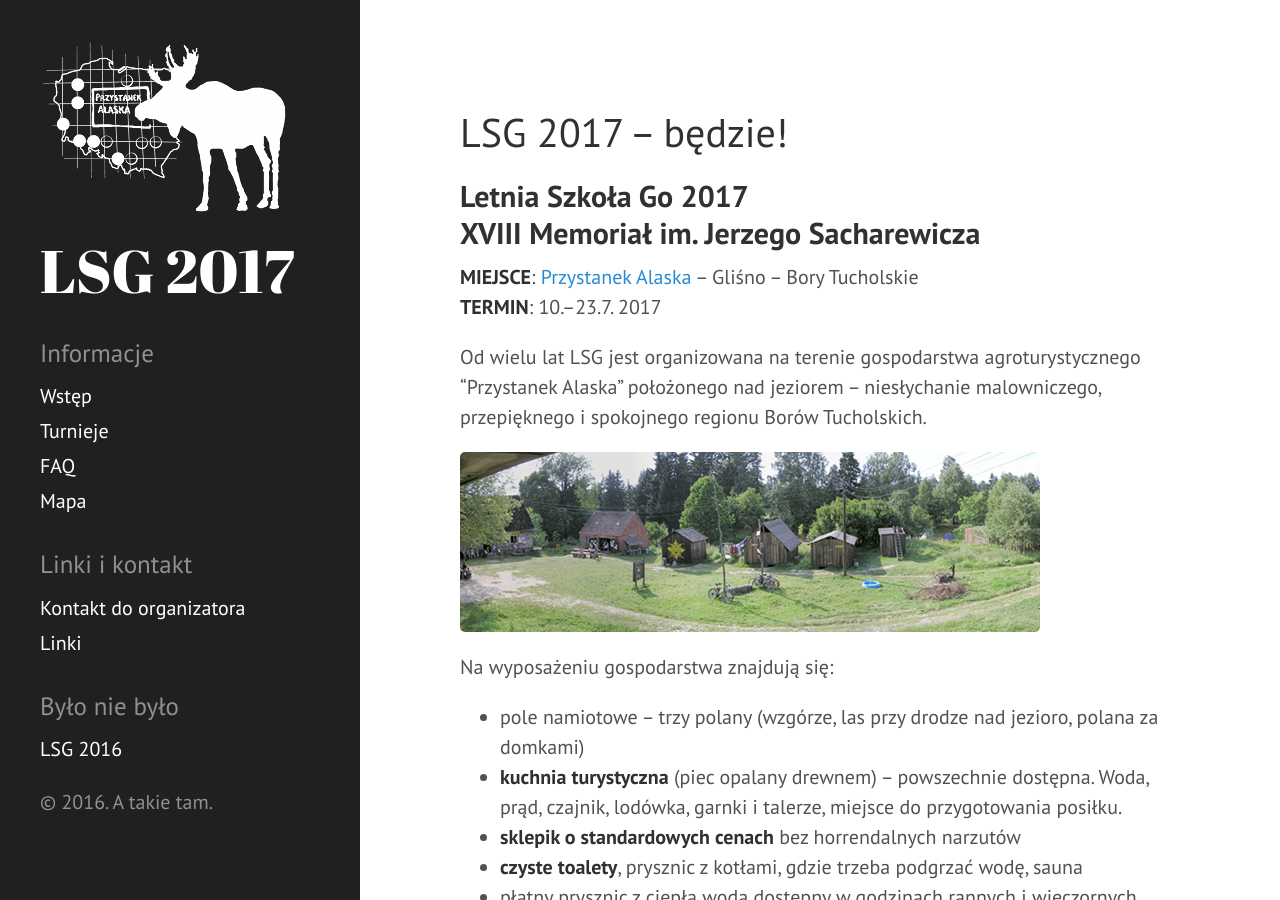
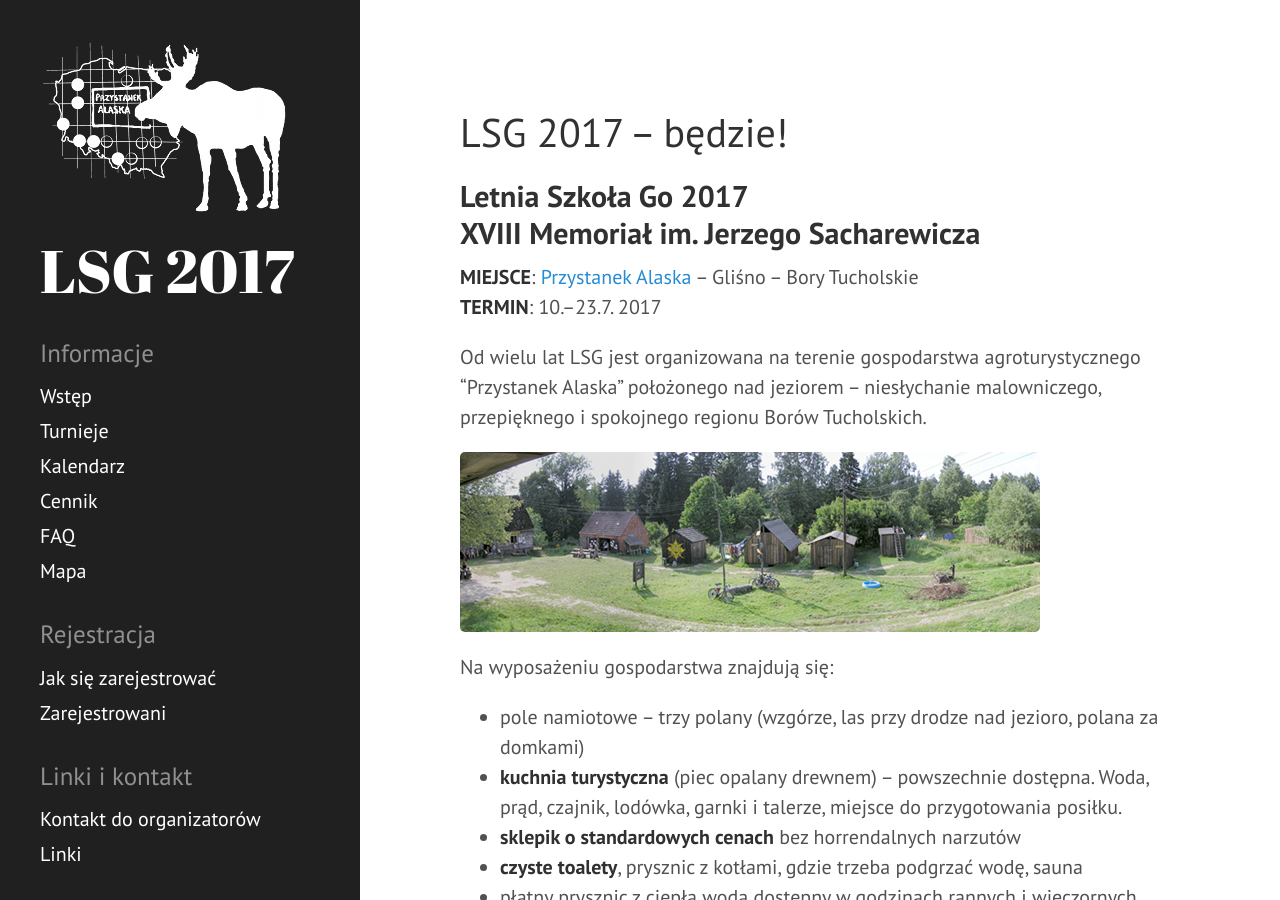
Before and after one commit to tasuki/lsg, a Jekyll site: the page built from index.md, in a window 1280 px wide and 900 px high. Built offline with Jekyll 4.4.1, drawn with Linux system fonts in a browser that asks for light colours.

Commit message:
Sidebar update

```diff
--- a/_includes/sidebar.html
+++ b/_includes/sidebar.html
@@ -13,20 +13,15 @@
       <h3>Informacje</h3>
       <a class="sidebar-nav-item" href="{{ site.baseurl }}">Wstęp</a>
       <a class="sidebar-nav-item" href="{{ site.baseurl }}turnieje">Turnieje</a>
-      <!--
-      <a class="sidebar-nav-item" href="{{ site.baseurl }}">Wstęp</a>
       <a class="sidebar-nav-item" href="{{ site.baseurl }}kalendarz">Kalendarz</a>
       <a class="sidebar-nav-item" href="{{ site.baseurl }}cennik">Cennik</a>
-      -->
       <a class="sidebar-nav-item" href="{{ site.baseurl }}faq">FAQ</a>
       <a class="sidebar-nav-item" href="{{ site.baseurl }}mapa">Mapa</a>
-      <!--
       <h3>Rejestracja</h3>
       <a class="sidebar-nav-item" href="{{ site.baseurl }}jak-sie-zarejestrowac">Jak się zarejestrować</a>
       <a class="sidebar-nav-item" href="{{ site.baseurl }}zarejestrowani">Zarejestrowani</a>
-      -->
       <h3>Linki i kontakt</h3>
-      <a class="sidebar-nav-item" href="{{ site.baseurl }}kontakt">Kontakt do organizatora</a>
+      <a class="sidebar-nav-item" href="{{ site.baseurl }}kontakt">Kontakt do organizatorów</a>
       <a class="sidebar-nav-item" href="{{ site.baseurl }}linki">Linki</a>
       <h3>Było nie było</h3>
       <a class="sidebar-nav-item" href="{{ site.baseurl }}2016">LSG 2016</a>
```
